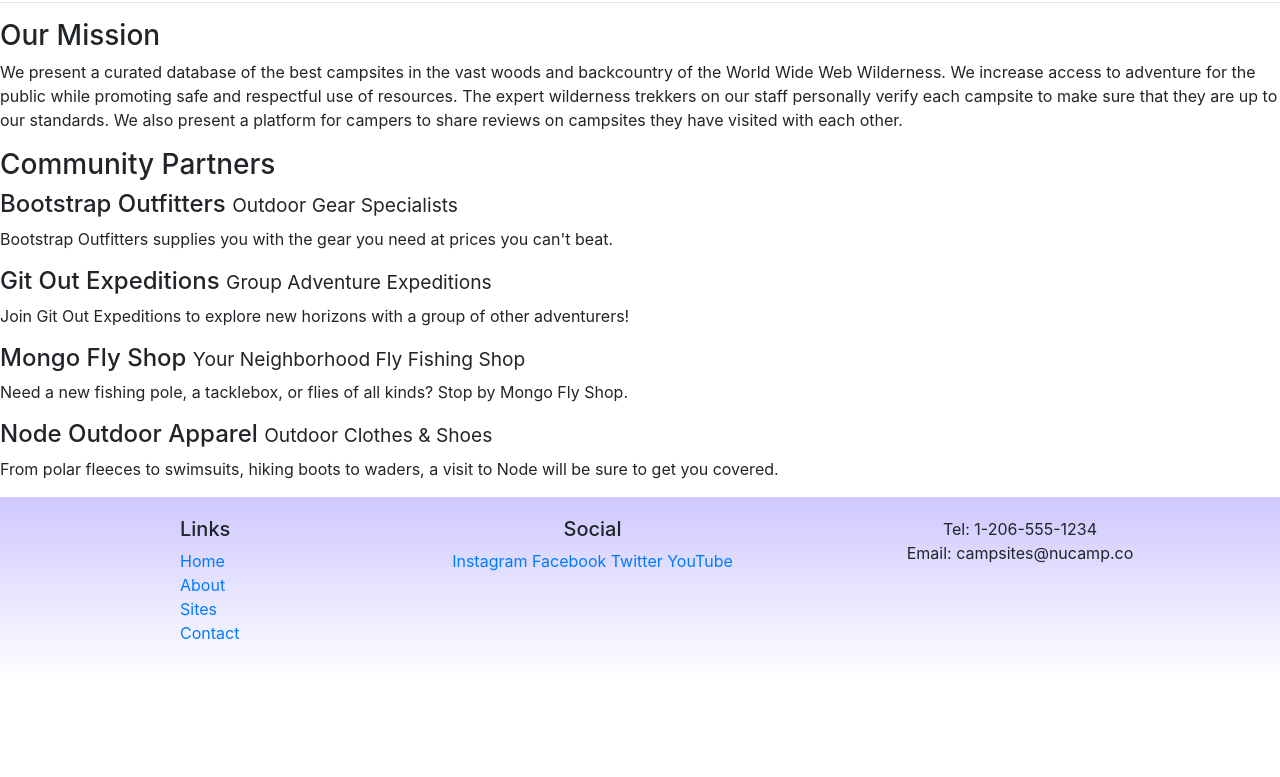
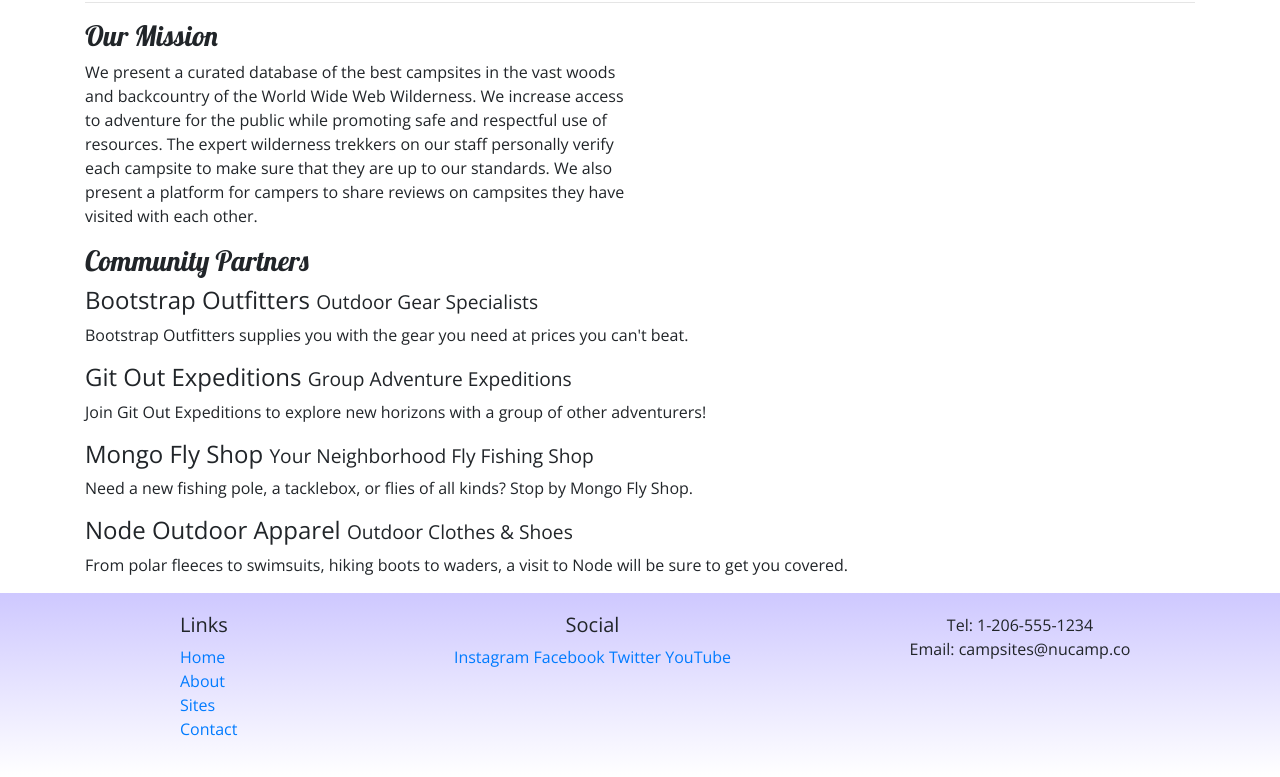
Before and after one commit to rfuna/2-Bootstrap, a website: page aboutus.html in a window 1280 px wide. Shown: the part 247-1024 px from the top of the page. Before the commit the page ends 928 px from the top, so only its background shows below. Drawn offline with nearby package versions, Linux system fonts and the light colour scheme.

Commit message:
Workshop attempt 1

```diff
--- a/aboutus.html
+++ b/aboutus.html
@@ -29,32 +29,36 @@
         </div>
     </header>
 
-    <div>
-        <div>
-            <div>
+    <div class="container">
+        <div class="row">
+            <div class="col">
                <h2>About Us</h2>
                <hr />
             </div>
         </div>
 
-        <div>
-            <div>
+        <div class="row">
+            <div class="col-sm-6">
                 <h3>Our Mission</h3>
-                <p>We present a curated database of the best campsites in the vast woods and backcountry of the World Wide Web Wilderness. We increase access to adventure for the public while promoting safe and respectful use of resources. The expert wilderness trekkers on our staff personally verify each campsite to make sure that they are up to our standards. We also present a platform for campers to share reviews on campsites they have visited with each other.</p>
+                    <div>
+                    <p>We present a curated database of the best campsites in the vast woods and backcountry of the World Wide Web Wilderness. We increase access to adventure for the public while promoting safe and respectful use of resources. The expert wilderness trekkers on our staff personally verify each campsite to make sure that they are up to our standards. We also present a platform for campers to share reviews on campsites they have visited with each other.</p>
+                    </div>
             </div>
         </div>
 
-        <div>
-            <div>
+        <div class="row">
+            <div class="col">
                 <h3>Community Partners</h3>
-                <h4>Bootstrap Outfitters <small>Outdoor Gear Specialists</small></h4>
-                <p>Bootstrap Outfitters supplies you with the gear you need at prices you can't beat.</p>
-                <h4>Git Out Expeditions <small>Group Adventure Expeditions</small></h4>
-                <p>Join Git Out Expeditions to explore new horizons with a group of other adventurers!</p>
-                <h4>Mongo Fly Shop <small>Your Neighborhood Fly Fishing Shop</small></h4>
-                <p>Need a new fishing pole, a tacklebox, or flies of all kinds? Stop by Mongo Fly Shop.</p>
-                <h4>Node Outdoor Apparel <small>Outdoor Clothes & Shoes</small></h4>
-                <p>From polar fleeces to swimsuits, hiking boots to waders, a visit to Node will be sure to get you covered.</p>
+                    <div>
+                    <h4>Bootstrap Outfitters <small>Outdoor Gear Specialists</small></h4>
+                    <p class="d-none d-sm-block">Bootstrap Outfitters supplies you with the gear you need at prices you can't beat.</p>
+                    <h4>Git Out Expeditions <small>Group Adventure Expeditions</small></h4>
+                    <p class="d-none d-sm-block">Join Git Out Expeditions to explore new horizons with a group of other adventurers!</p>
+                    <h4>Mongo Fly Shop <small>Your Neighborhood Fly Fishing Shop</small></h4>
+                    <p class="d-none d-sm-block">Need a new fishing pole, a tacklebox, or flies of all kinds? Stop by Mongo Fly Shop.</p>
+                    <h4>Node Outdoor Apparel <small>Outdoor Clothes & Shoes</small></h4>
+                    <p class="d-none d-sm-block">From polar fleeces to swimsuits, hiking boots to waders, a visit to Node will be sure to get you covered.</p>
+                    </div>
             </div>
         </div>
     </div>
@@ -66,7 +70,7 @@
                     <h5>Links</h5>
                     <ul class="list-unstyled">
                         <li><a href="index.html">Home</a></li>
-                        <li><a href="#">About</a></li>
+                        <li><a href="aboutus.html">About</a></li>
                         <li><a href="#">Sites</a></li>
                         <li><a href="#">Contact</a></li>
                     </ul>
--- a/css/styles.css
+++ b/css/styles.css
@@ -1,8 +1,9 @@
-font-family: "Open Sans", sans-serif;
+body {
+  font-family: "Open Sans", sans-serif;
 }
 
 h1, h2, h3 {
-    font-family: "Lobster", curs ive;
+    font-family: "Lobster", cursive;
 }
 
 h2 {
```
Also changed, not shown: index.html (+1 -1 lines).
